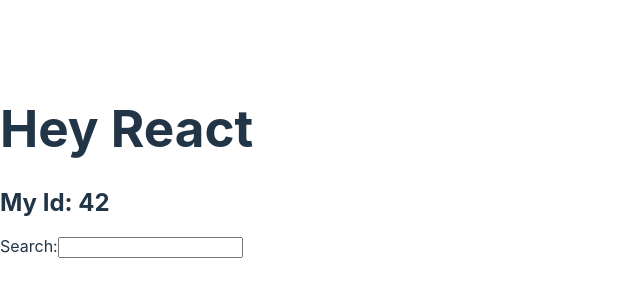
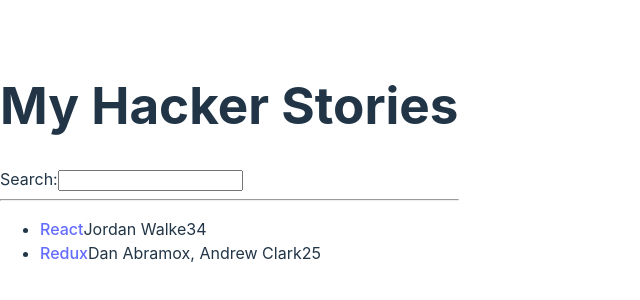
Before and after one commit to edlance01/road_to_react, a React (Vite) app: page / in a window 1280 px wide. Shown: the part 238-538 px from the top of the page, without its empty margins (0-640 px from the left). Built offline with nearby package versions, Linux system fonts and the light colour scheme.

Commit message:
Road to React - List

```diff
--- a/src/App.jsx
+++ b/src/App.jsx
@@ -1,25 +1,48 @@
 import * as React from 'react';
 
-//const title = 'React!';
-
-const welcome = {
-  greeting: 'Hey',
-  title: 'React',
-};
-
-function getId(myId){
-  return myId
-}
+const list = [
+  {
+    title: 'React',
+    url: 'https://react.js',
+    author: 'Jordan Walke',
+    num_comments: 3,
+    points: 4,
+    objectID: 0,
+  },
+  {
+    title: 'Redux',
+    url: 'https://redux.js.org',
+    author: 'Dan Abramox, Andrew Clark',
+    num_comments: 2,
+    points: 5,
+    objectID: 1,
+  }
+]
 
 function App(){
   return (
     <div>
-      <h1>{welcome.greeting} {welcome.title}</h1>
-
-      <h2>My Id: {getId(42)}</h2>
+      <h1>My Hacker Stories</h1>
 
       <label htmlFor="search">Search:</label>
       <input id="search" type="text" />
+
+      <hr />
+
+      <ul>
+        {list.map(function (item) {
+          return (
+          <li key={item.objectID}>
+           <span>
+            <a href={item.url}>{item.title}</a>
+           </span>
+           <span>{item.author}</span>
+           <span>{item.num_comments}</span>
+           <span>{item.points}</span>
+          </li>
+          );
+        })}
+      </ul>
     </div>
   );
 }
```
